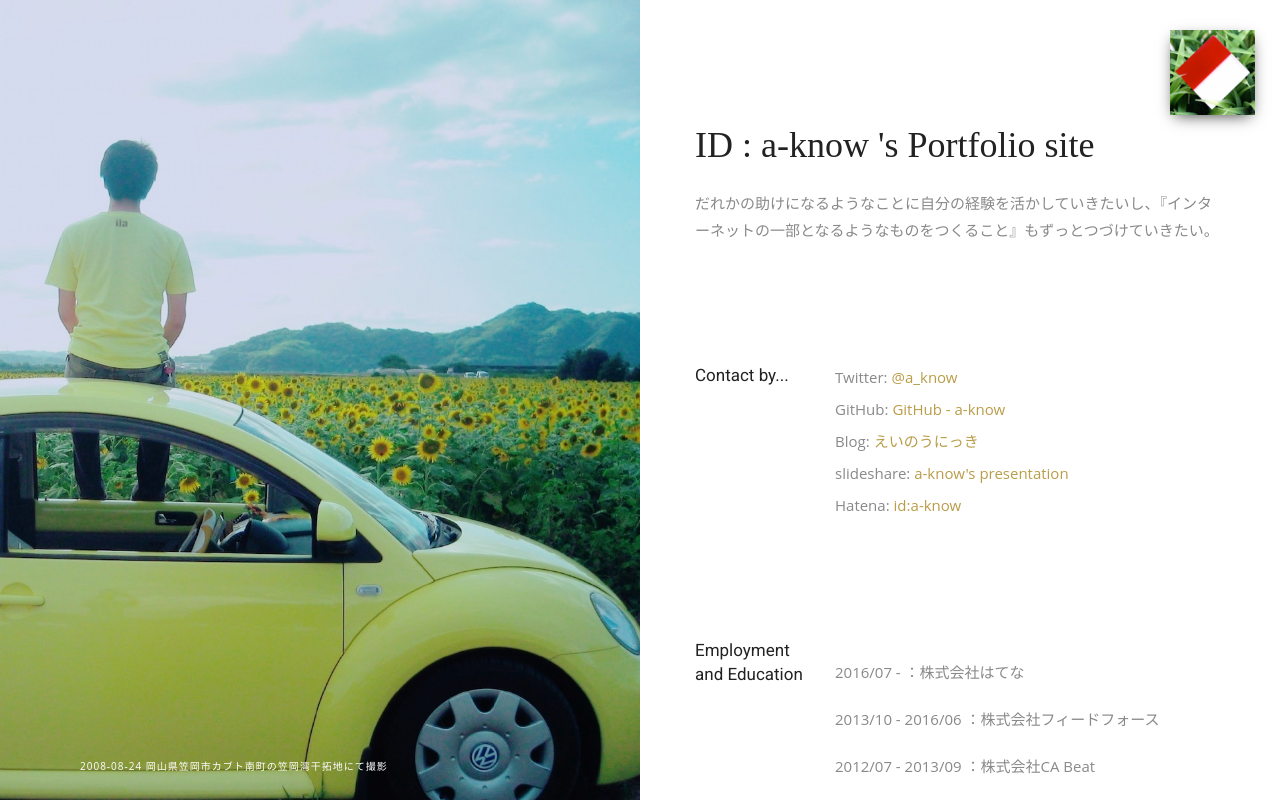
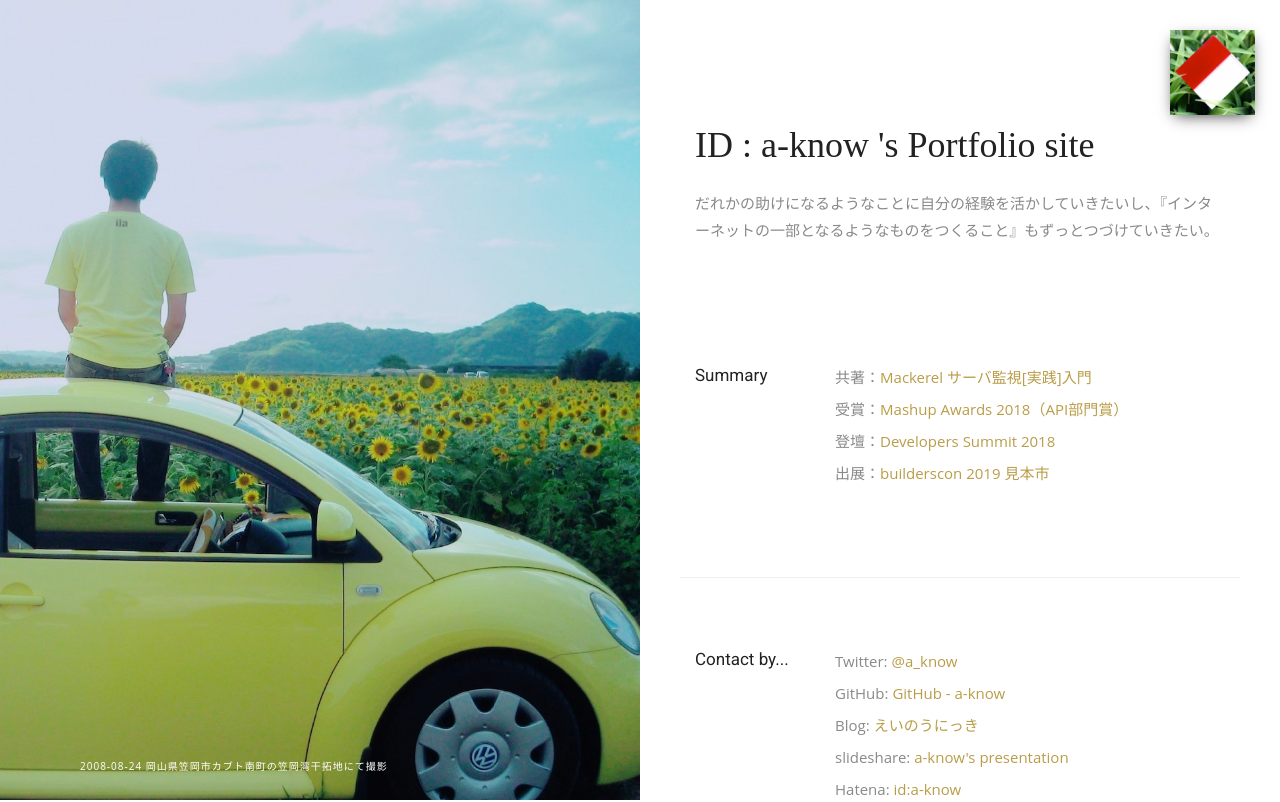
Before and after one commit to a-know/a-know-home-js, a Next.js app: page / in a window 1280 px wide. Shown: the top 802 px of the page. Built offline with nearby package versions, Linux system fonts and the light colour scheme; a web font is replaced by a local one.

Commit message:
Add summary section

```diff
--- a/pages/index.tsx
+++ b/pages/index.tsx
@@ -67,6 +67,24 @@ export default function Home({ contactsData, careersData, qualificationsData, ac
                 </div>
               </div>
             </section>
+            <section className="module">
+              <div className="container-fluid container-custom">
+                <div className="row">
+                  <div className="col-sm-3">
+                    <h6>Summary</h6>
+                  </div>
+                  <div className="col-sm-9">
+                      <ul>
+                          <li>共著：<a href="https://www.amazon.co.jp/dp/4774192139" target="_blank">Mackerel サーバ監視[実践]入門</a></li>
+                          <li>受賞：<a href="https://blog.a-know.me/entry/2018/12/02/151113" target="_blank">Mashup Awards 2018（API部門賞）</a></li>
+                          <li>登壇：<a href="https://blog.a-know.me/entry/2018/02/16/231834" target="_blank">Developers Summit 2018</a></li>
+                          <li>出展：<a href="https://blog.a-know.me/entry/2019/08/31/191108" target="_blank">builderscon 2019 見本市</a></li>
+                      </ul>
+                  </div>
+                </div>
+              </div>
+            </section>
+            <hr />
             <section className="module">
               <div className="container-fluid container-custom">
                 <div className="row">
```
Also changed, not shown: contents/oldActivities.csv.
